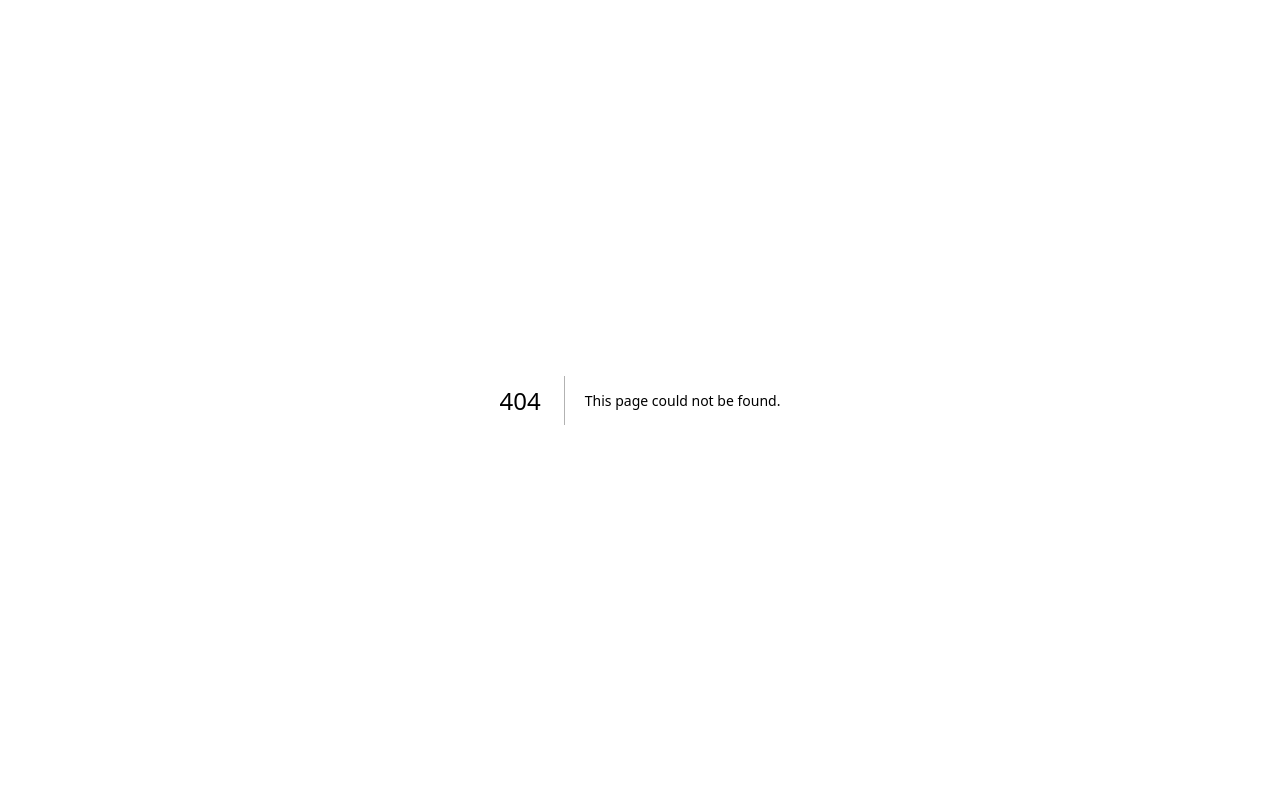
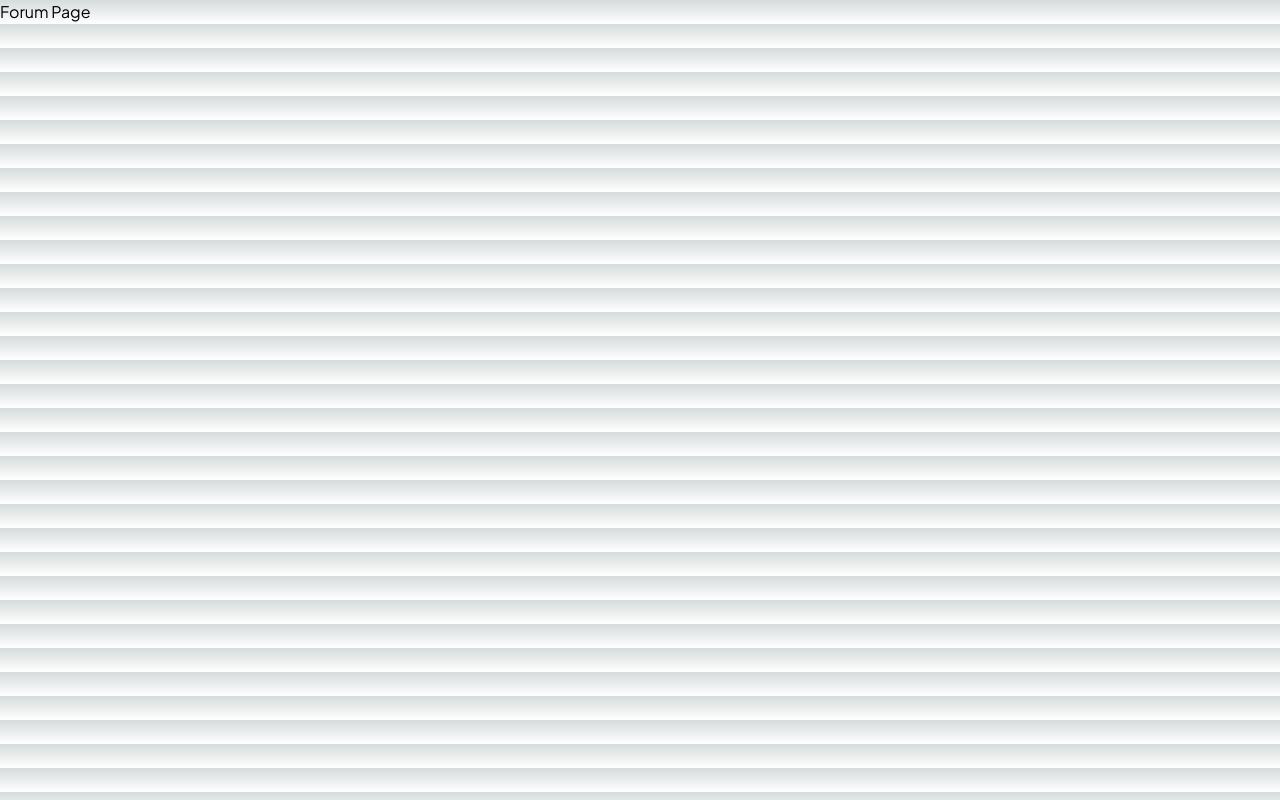
Before and after one commit to theg1239/ExamCooker, a Next.js app: page /forum in a window 1280 px wide. Before the commit this address had no page. Built offline with nearby package versions, Linux system fonts and the light colour scheme.

Commit message:
feat: Added routing for forum and made Tag component

```diff
--- /dev/null
+++ b/app/forum/Tag.tsx
@@ -0,0 +1,5 @@
+export default function Tag({tagName}:{tagName:string}){
+    tagName = tagName==="" ? "yay" : tagName;
+
+    return <text className="bg-white text-gray-500 text-xs p-1">#{tagName}</text>;
+}
--- /dev/null
+++ b/app/forum/page.tsx
@@ -0,0 +1,3 @@
+export default function Page(){
+    return(<>Forum Page</>);
+}
```
